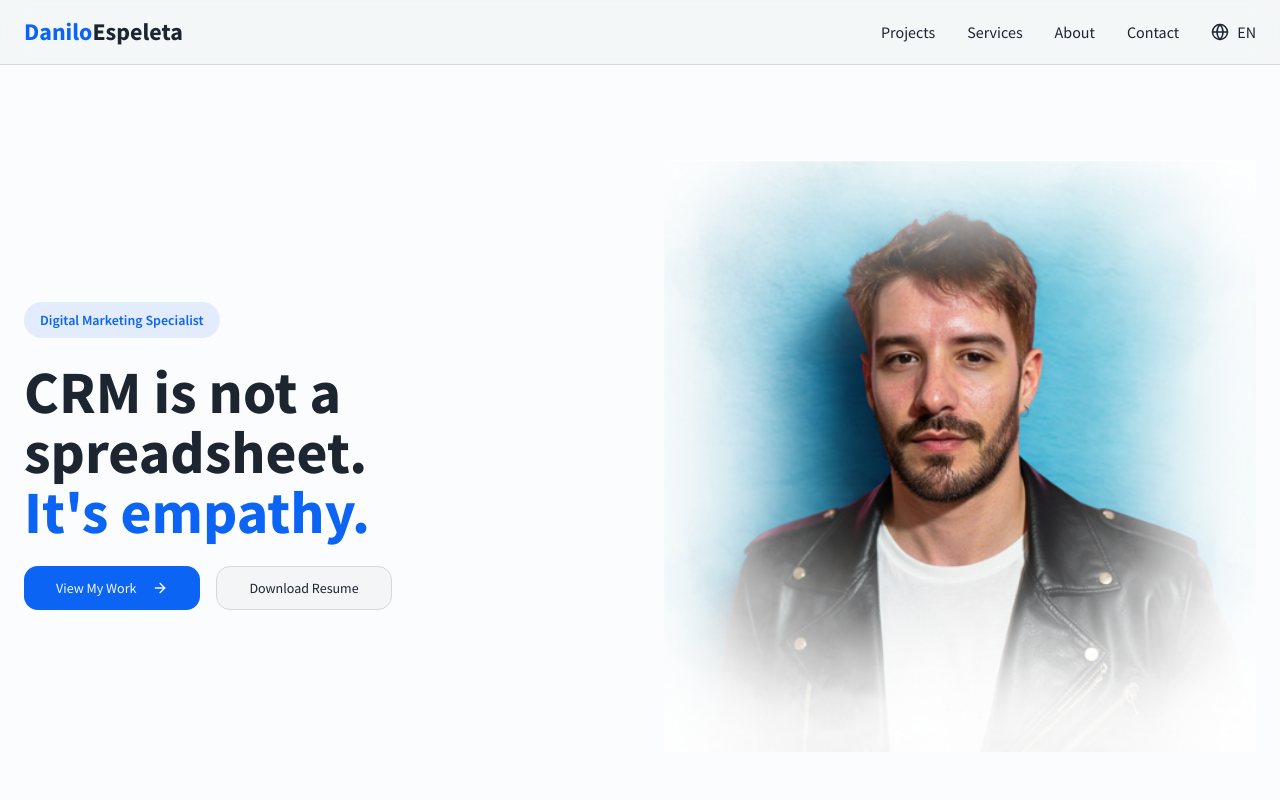
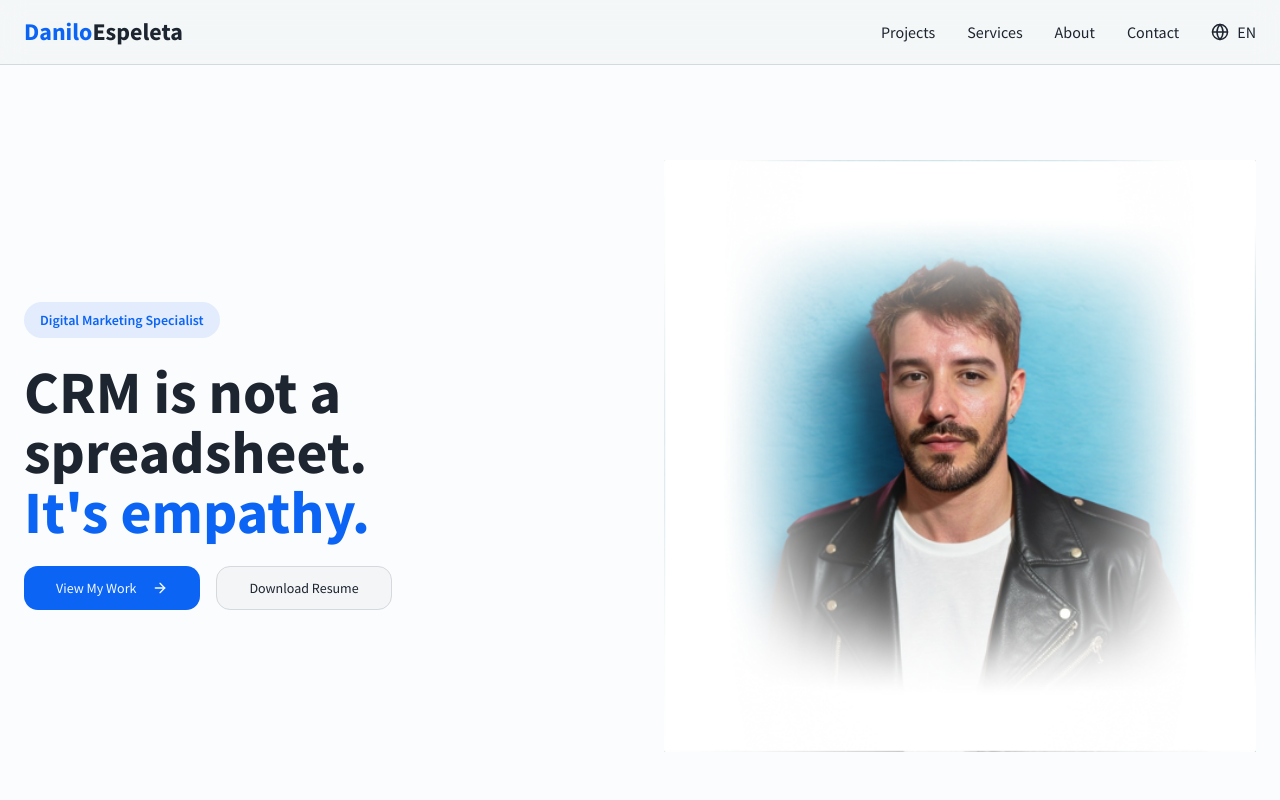
Before and after one commit to daniloespeleta/daniloespeleta, a React (Vite) app: page /home in a window 1280 px wide. Shown: the top 800 px of the page. Built offline with nearby package versions, Linux system fonts and the light colour scheme; the HTML template or start-up script is replaced by a standard one; a web font is replaced by a local one.

Commit message:
Visual edit in Lovable
Edited UI in Lovable

```diff
--- a/src/components/Hero.tsx
+++ b/src/components/Hero.tsx
@@ -38,7 +38,7 @@ const Hero = () => {
           {/* Image Block */}
           <div className="relative hidden lg:block">
             <div className="relative overflow-hidden">
-              <img alt="Digital marketing analytics visualization" className="w-full h-auto object-cover" src="/lovable-uploads/517fd23d-56a0-4c4b-b214-070e547d91d8.png" />
+              <img alt="Digital marketing analytics visualization" className="w-full h-auto object-cover" src="/lovable-uploads/a7747dd9-bd85-4c2a-8d21-f3fec9542058.png" />
             </div>
           </div>
         </div>
```
Also changed, not shown: public/lovable-uploads/a7747dd9-bd85-4c2a-8d21-f3fec9542058.png (added).
